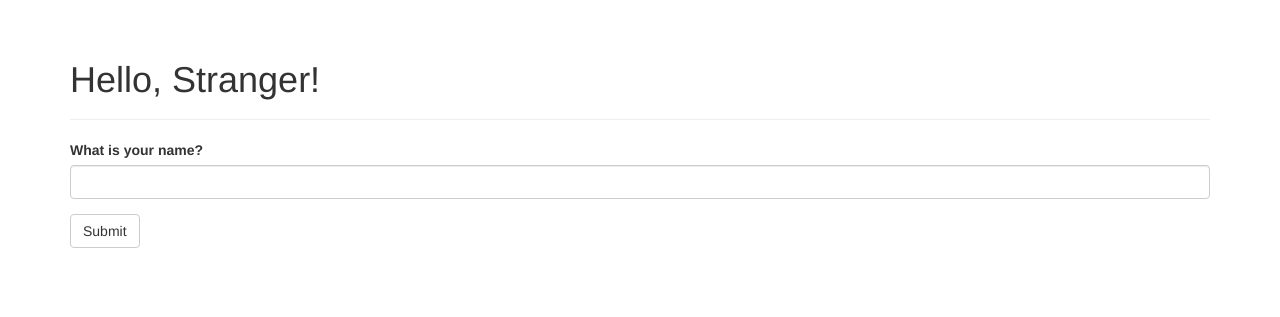
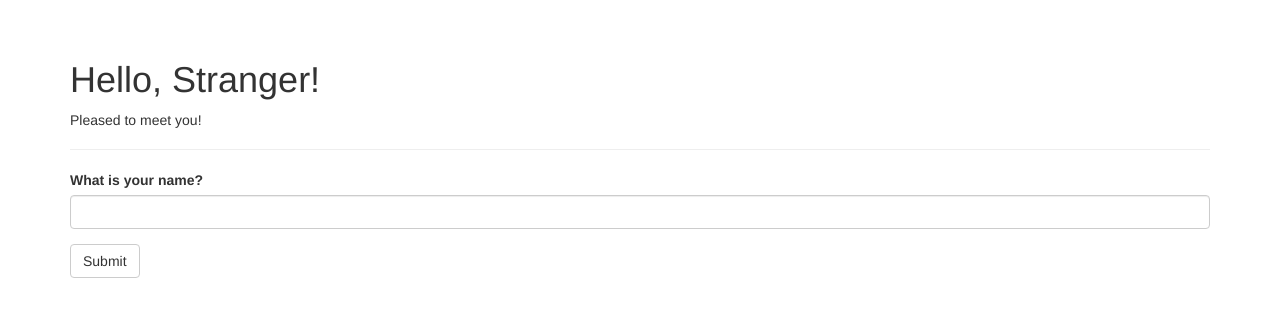
Before and after one commit to sandstonestudio/learnflask, a Flask app: page / in a window 1280 px wide. Shown: the part 52-369 px from the top of the page. Run offline with Flask 2, Linux system fonts and the light colour scheme; some libraries are stand-ins or nearby versions.

Commit message:
add parameter of 'known' in template judgement in index.html

```diff
--- a/templates/index.html
+++ b/templates/index.html
@@ -6,7 +6,11 @@
 {% block page_content %}
 <div class="page-header">
     <h1>Hello, {% if name %}{{ name }}{% else %}Stranger{% endif %}!</h1>
+    {% if not known %}
+    <p>Pleased to meet you!</p>
+    {% else %}
+    <p>Happy to see you again!</p>
+    {% endif %}
 </div>
-
 {{ wtf.quick_form(form) }}
 {% endblock %}
```
